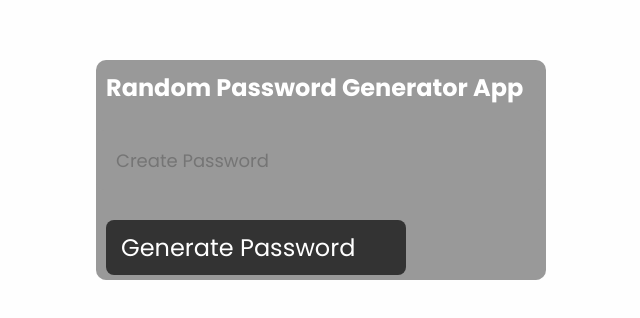
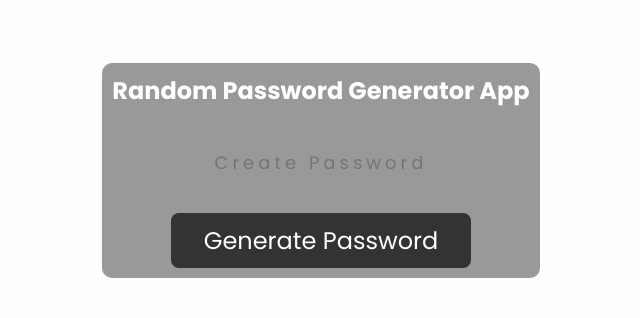
Before and after one commit to vate150/Random-Password-Generator, a plain HTML site: page index.html in a window 1280 px wide. Shown: the part 230-548 px from the top of the page, without its empty margins (319-959 px from the left). Drawn offline with Linux system fonts and the light colour scheme.

Commit message:
Update style.css

```diff
--- a/css/style.css
+++ b/css/style.css
@@ -5,6 +5,7 @@
     margin: 0;
     padding: 0;
     box-sizing: border-box;
+    outline: none; border: none;
 }
 
 body {
@@ -17,8 +18,9 @@ body {
 
 .inputBox {
     position: relative;
-    width: 450px;
-    height: 220px;
+    display: flex;
+    flex-direction: column;
+    align-items: center;
     background: #999;
     border-radius: 10px;
 }
@@ -31,27 +33,22 @@ body {
 
 .inputBox input {
     position: relative;
+    text-align: center;
     width: 100%;
     height: 60px;
-    border: none;
-    outline: none;
     margin: 15px 0 20px;
-    background: #999;
     font-size: 18px;
     padding: 0 20px;
     letter-spacing: 4px;
-    border-radius: 8px;
+    background: #999;
     color: #fff;
 }
 
-.inputBox input::placeholder {
-    letter-spacing: 0px;
-}
-
 .inputBox #btn {
-    position: absolute;
+    position: relative;
+    text-align: center;
     cursor: pointer;
-    margin: 10px;
+    margin-bottom: 10px;
     width: 300px;
     color: #fff;
     background: #333;
```
